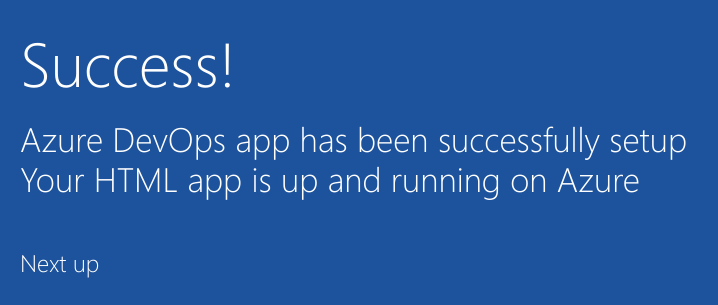
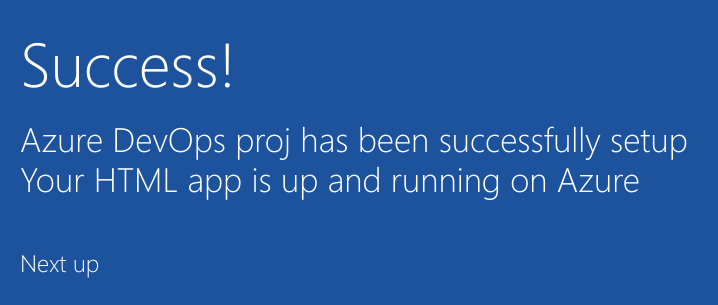
Before and after one commit to BrundaS1/Assessment1_git, a plain HTML site: page index.html in a window 1280 px wide. Shown: the part 352-657 px from the top of the page, 205-923 px from the left. Drawn offline with Linux system fonts and the light colour scheme.

Commit message:
Changed description2

```diff
--- a/index.html
+++ b/index.html
@@ -19,7 +19,7 @@
         </div>
             <div class="content-body">
                 <div class="success-text">Success!</div>
-                <div class="description line-1"> Azure DevOps app has been successfully setup</div>
+                <div class="description line-1"> Azure DevOps proj has been successfully setup</div>
                 <div class="description line-2"> Your HTML app is up and running on Azure</div>
                 <div class="next-steps-container">
                     <div class="next-steps-header">Next up</div>
```
